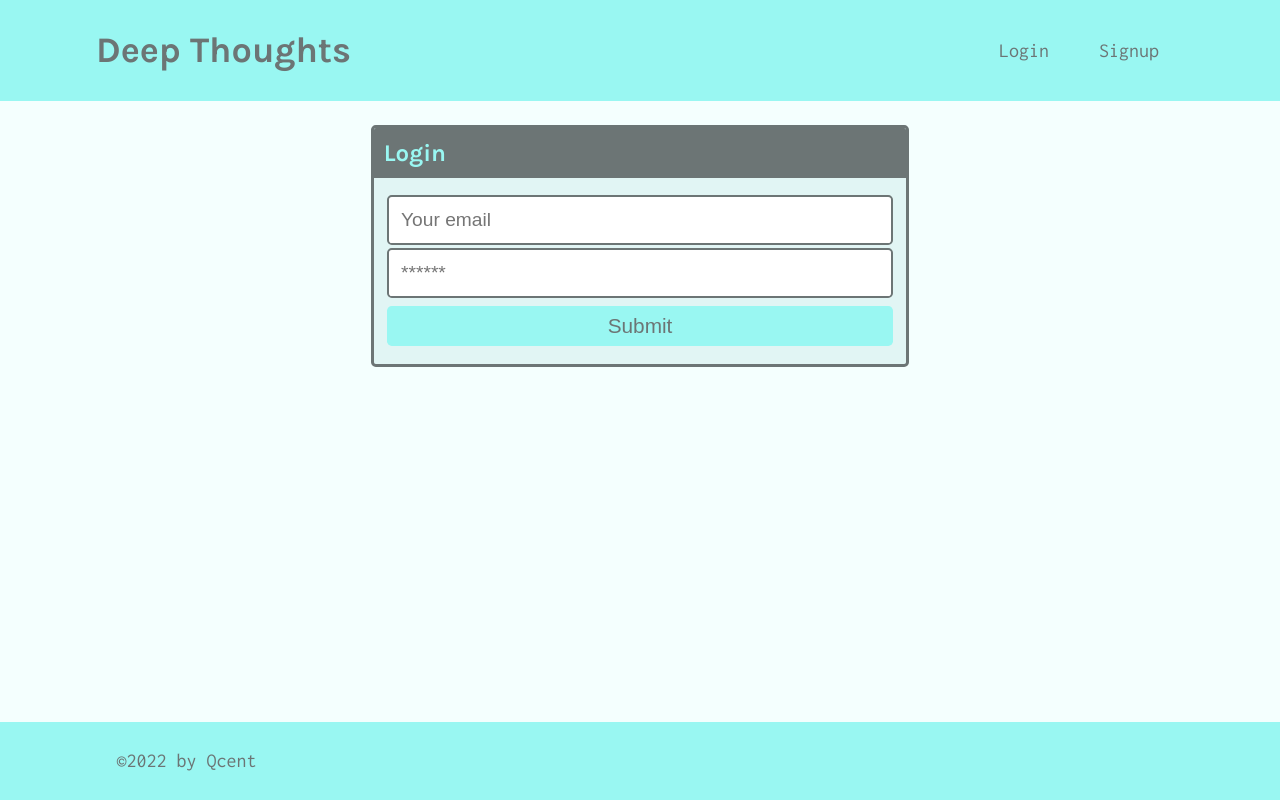
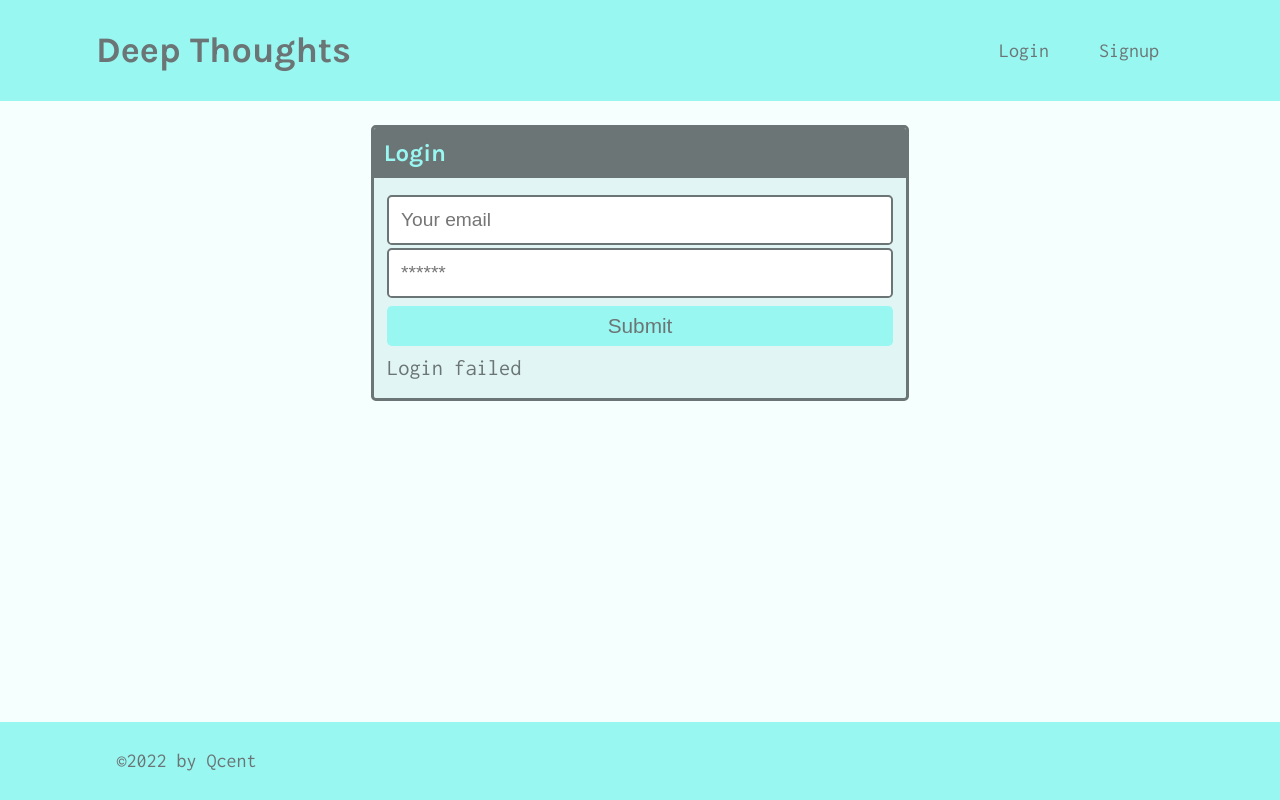
Before and after one commit to Qcent/deep-thoughts, a React (Create React App) app in the folder client/: page /login in a window 1280 px wide. Both pictures are taken after typing "name@example.com", "Sample123" into the empty fields and a click on the button "Submit". Built offline with nearby package versions, Linux system fonts and the light colour scheme; no server answers.

Commit message:
LOGIN_USER now integrated with login page

```diff
--- a/client/src/pages/Login.js
+++ b/client/src/pages/Login.js
@@ -1,7 +1,10 @@
 import React, { useState } from 'react';
+import { useMutation } from '@apollo/client';
+import { LOGIN_USER } from '../utils/mutations';
 
 const Login = (props) => {
   const [formState, setFormState] = useState({ email: '', password: '' });
+  const [login, { error }] = useMutation(LOGIN_USER);
 
   // update state based on form input changes
   const handleChange = (event) => {
@@ -16,6 +19,16 @@
   // submit form
   const handleFormSubmit = async (event) => {
     event.preventDefault();
+
+    try {
+      const { data } = await login({
+        variables: { ...formState }
+      });
+
+      console.log(data);
+    } catch (e) {
+      console.error(e);
+    }
 
     // clear form values
     setFormState({
@@ -53,6 +66,7 @@
                 Submit
               </button>
             </form>
+            {error && <div>Login failed</div>}
           </div>
         </div>
       </div>
```
